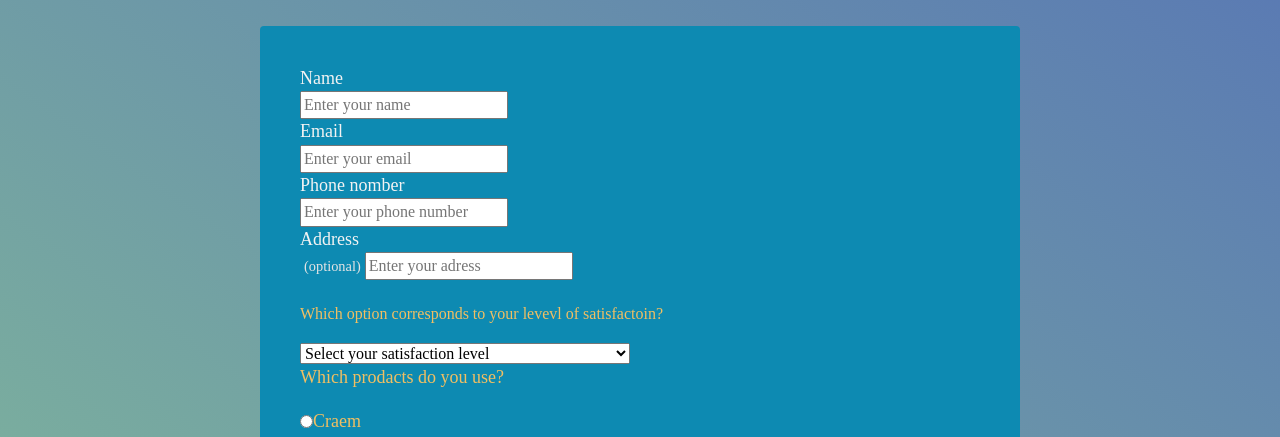
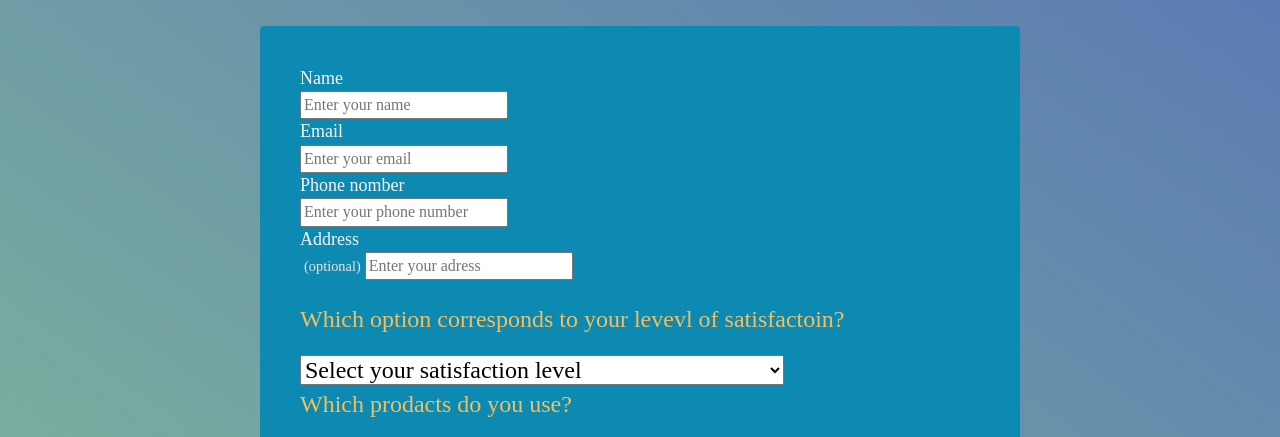
Before and after one commit to MissPartaw/Survey-Form, a plain HTML site: page .html in a window 1280 px wide. Shown: the part 285-722 px from the top of the page. Drawn offline with Linux system fonts and the light colour scheme; a web font is replaced by a local one.

Commit message:
missed dash mark

```diff
--- a/style.css
+++ b/style.css
@@ -83,7 +83,7 @@ input,button,select,textarea{
 }
 #quest{
     color: rgb(241,191,98);
-    font size: 1.5rem;
+    font-size: 1.5rem;
 }
 form{
     background: var(--color-darckblue-alpha);
```
